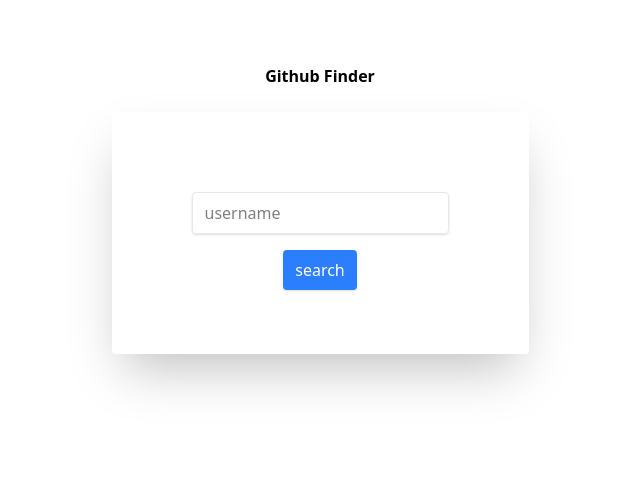
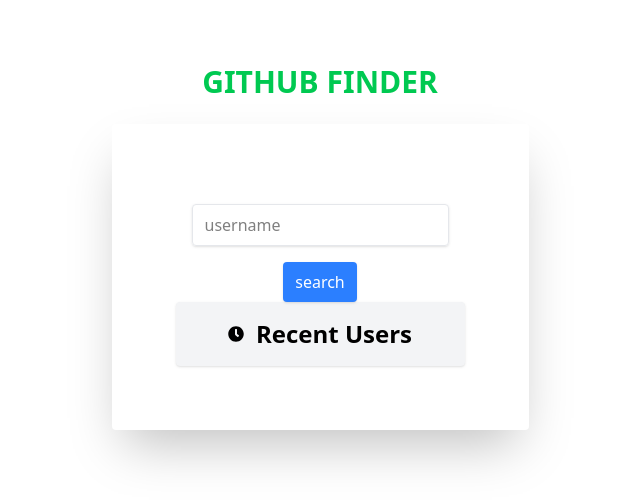
Before and after one commit to kennzuki/github-finder, a React (Vite) app: page / in a window 1280 px wide. Shown: the top 504 px of the page, without its empty margins (320-960 px from the left). Built offline with nearby package versions, Linux system fonts and the light colour scheme.

Commit message:
moving recent users ui to its own component and prop drilling and using type safety

```diff
--- a/src/App.tsx
+++ b/src/App.tsx
@@ -6,7 +6,7 @@ const App = () => {
   return (
 
     <div className='max-w-4xl flex flex-col mx-auto items-center p-16'>
-      <h1 className='text3xl font-bold mb-6'>Github Finder</h1>
+      <h1 className='text-3xl font-bold mb-6 uppercase text-green-500'>Github Finder</h1>
       <UserFetch />
     </div>
   );
--- /dev/null
+++ b/src/components/RecentUser.tsx
@@ -0,0 +1,32 @@
+import { FaClock, FaUser } from 'react-icons/fa';
+
+type RecentSearchUersProps = {
+  users: string[];
+  onSelect: (user: string) => void;
+};
+
+const RecentUser = ({ users, onSelect }: RecentSearchUersProps) => {
+  return (
+    <div className='flex flex-col items-center bg-gray-100 p-4 rounded shadow'>
+      <div className='flex gap-3 items-center'>
+        <FaClock />
+        <h1 className='text-2xl font-bold'>Recent Users</h1>
+      </div>
+      <ul>
+        {users.map((user) => (
+          <li key={user}>
+            <button
+              onClick={() => onSelect(user)}
+              className='w-[250px] py-2 px-3 rounded shadow-xl bg-gray-200 text-black flex gap-2 items-center mx-auto mt-4'
+            >
+              <FaUser />
+              {user}
+            </button>
+          </li>
+        ))}
+      </ul>
+    </div>
+  );
+};
+
+export default RecentUser;
--- a/src/components/UserCard.tsx
+++ b/src/components/UserCard.tsx
@@ -4,7 +4,7 @@ import type { GithubUser } from '../type';
 
 const UserCard = ({ user }: { user: GithubUser }) => {
     return (
-        <div className="flex flex-col items-center space-y-4 text-center mt-6">
+        <div className="flex flex-col items-center space-y-4 text-center mt-6 bg-gray-100 rounded shadow mb-4 p-4">
                   <img
                       src={user.avatar_url}
                       alt={user.login}
@@ -14,7 +14,7 @@ const UserCard = ({ user }: { user: GithubUser }) => {
                   <a href={user.html_url} target='_blank' rel='noopener noreferrer' className='text-2xl bg-black text-white rounded-xl px-3 py-2 font-bold mb-2 flex place-items-center p-2'>
                       <FaGithubAlt className='mr-2' />
                       View Profile</a>
-                  <p className='text-gray-600 mb-4'>{user.bio}</p>
+                  <p className='text-gray-600 mb-4 w-1/2'>{user.bio}</p>
                   <p className='text-gray-600 mb-4 text-center'>{user.location}</p>
                   <p className='text-gray-600 mb-4'>{user.company}</p>
                   <p className='text-gray-600 mb-4'>{user.email}</p>
--- a/src/components/UserFetch.tsx
+++ b/src/components/UserFetch.tsx
@@ -1,25 +1,35 @@
 import { useState } from 'react';
 import { useQuery } from '@tanstack/react-query';
+import { fetchGithubUser } from '../api/github';
+import RecentUser from './RecentUser';
 
-import { fetchGithubUser } from '../api/github';
 import UserCard from './UserCard';
 const UserFetch = () => {
   const [username, setUsername] = useState('');
   const [submittedUsername, setSubmittedUsername] = useState('');
+  const [recentUsers, setRecentUsers] = useState<string[]>([]);
   const { data, isLoading, isError, error } = useQuery({
     queryKey: ['users', submittedUsername],
-      queryFn: ()=> fetchGithubUser(submittedUsername),
+    queryFn: () => fetchGithubUser(submittedUsername),
     enabled: !!submittedUsername,
   });
 
   const handleSubmit = (e: React.FormEvent<HTMLFormElement>) => {
     e.preventDefault();
-      setSubmittedUsername(username.trim());
-    }
+    const trimmed = username.trim();
+    if (!trimmed) return;
+    setSubmittedUsername(trimmed);
+    setUsername('');
+
+    setRecentUsers((prev) => {
+      const updated = [trimmed, ...prev.filter((u) => u !== trimmed)];
+      return updated.slice(0, 5);
+    });
+  };
 
   return (
     <div className='max-3xl items-center rounded shadow-2xl p-16'>
-      <form onSubmit={handleSubmit}  className='flex flex-col items-center'>
+      <form onSubmit={handleSubmit} className='flex flex-col items-center'>
         <input
           type='text'
           value={username}
@@ -27,14 +37,25 @@ const UserFetch = () => {
           placeholder='username'
           onChange={(e) => setUsername(e.target.value)}
         />
-        <button type='submit' className='py-2 px-3 rounded shadow bg-blue-500 text-white'>
+        <button
+          type='submit'
+          className='py-2 px-3 rounded shadow bg-blue-500 text-white'
+        >
           search
         </button>
       </form>
       {isLoading && <p>Loading...</p>}
       {isError && <p>{error.message}</p>}
-          {data && (
-              <UserCard user={data} />)}
+      {data && <UserCard user={data} />}
+      {RecentUser.length > 0 && (
+        <RecentUser
+          users={recentUsers}
+          onSelect={(username) => {
+            setUsername(username);
+            setSubmittedUsername(username);
+          }}
+        />
+      )}
     </div>
   );
 };
```
Lines whose indentation alone changed are shown as unchanged.
